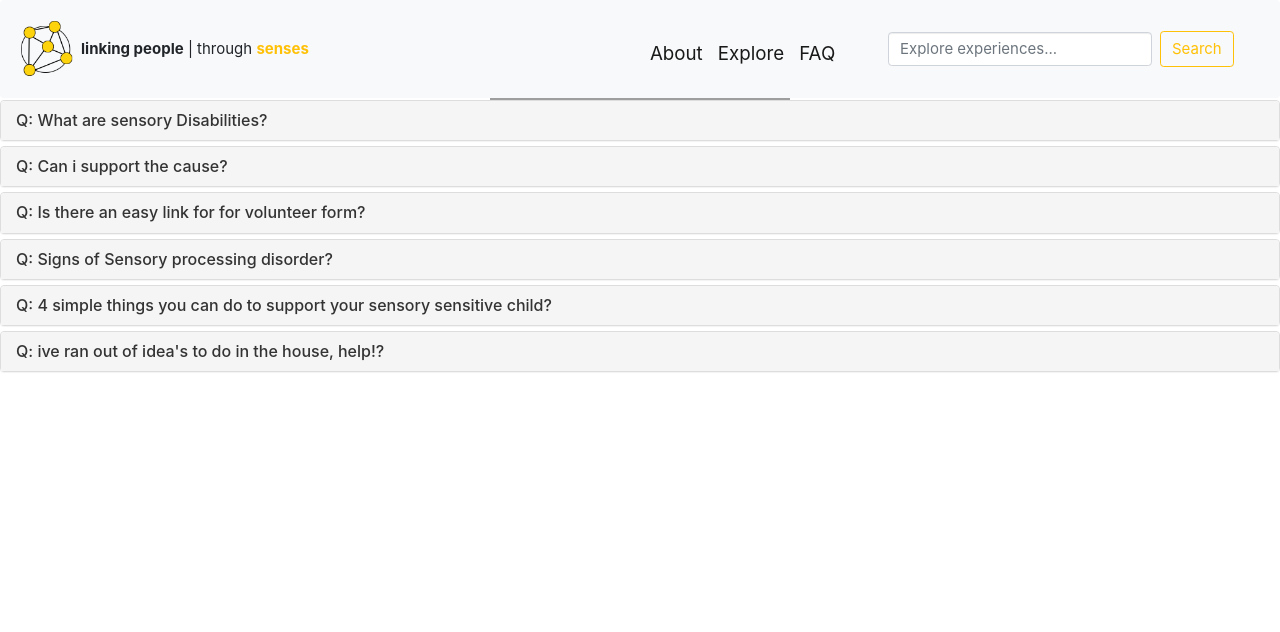
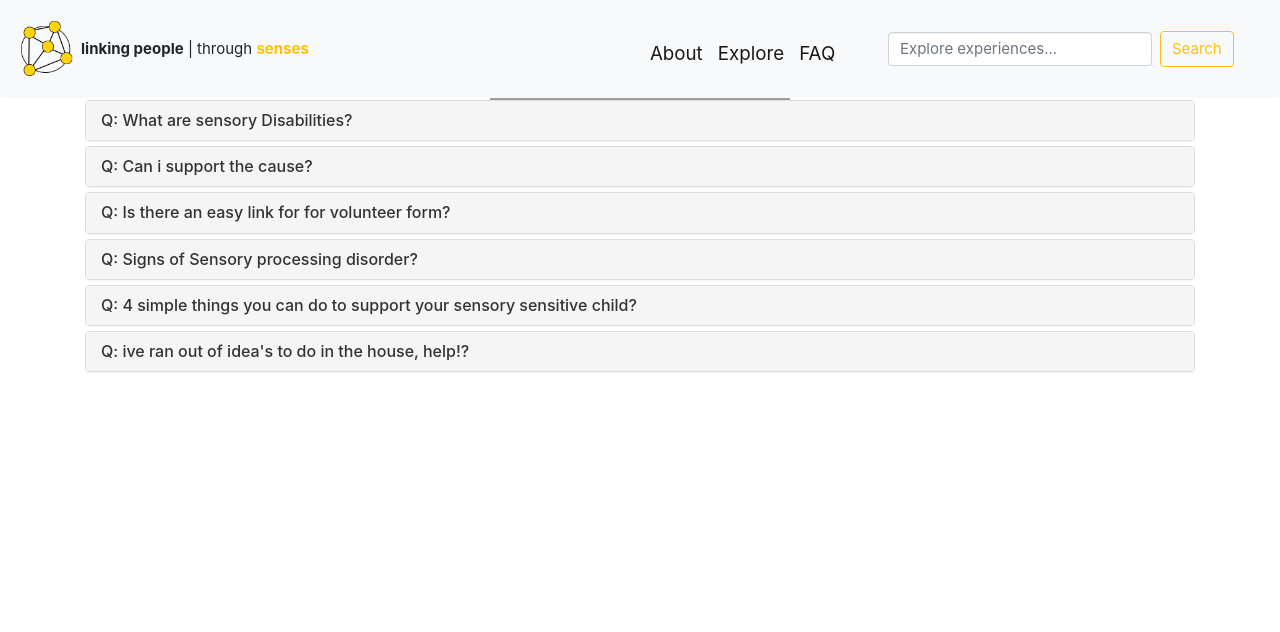
Before and after one commit to glasgow18/team-14, a Django app: template artlink/templates/faq.html in a window 1280 px wide. Shown: the top 632 px of the page. Run offline with Django 3.2, Linux system fonts and the light colour scheme; the template is opened without the code that fills it, so the values that code supplies are empty; some libraries are stand-ins or nearby versions; grey boxes are pictures that could not be loaded.

Commit message:
Fixed FAQ again

```diff
--- a/artlink/templates/faq.html
+++ b/artlink/templates/faq.html
@@ -8,11 +8,11 @@
 
 <link rel="stylesheet" href="https://maxcdn.bootstrapcdn.com/bootstrap/3.3.7/css/bootstrap.min.css">
 <script src="https://ajax.googleapis.com/ajax/libs/jquery/1.12.4/jquery.min.js"></script>
-<script src="https://maxcdn.bootstrapcdn.com/bootstrap/3.3.7/js/bootstrap.min.js"></script>
+<script src="https://maxcdn.bootstrapcdn.com/bootstrap/3.3.9/js/bootstrap.min.js"></script>
 <!------ Include the above in your HEAD tag ---------->
+<img src="http://www.westspace.org.uk/wp-content/uploads/2014/08/Artlink-logo.jpg" alt="Smiley face" class="center" style="width:300px;height:100px;">
 
-<div class="container1">
-<img src="http://www.westspace.org.uk/wp-content/uploads/2014/08/Artlink-logo.jpg" alt="Smiley face" class="center" style="width:300px;height:100px;">
+<div class="container">
     <div class="panel-group" id="faqAccordion">
         <div class="panel panel-default ">
             <div class="panel-heading accordion-toggle question-toggle collapsed" data-toggle="collapse"
```
